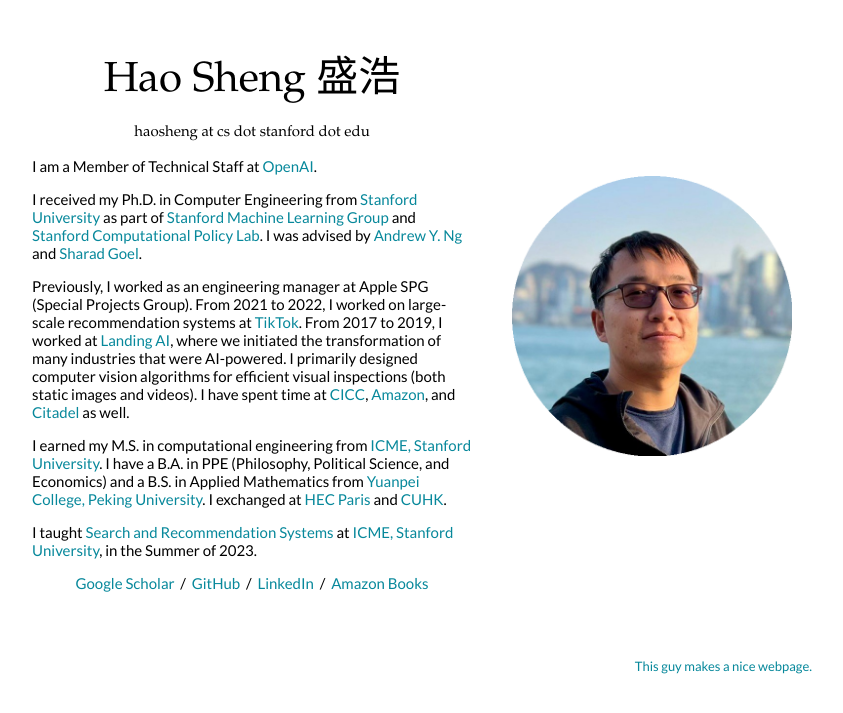
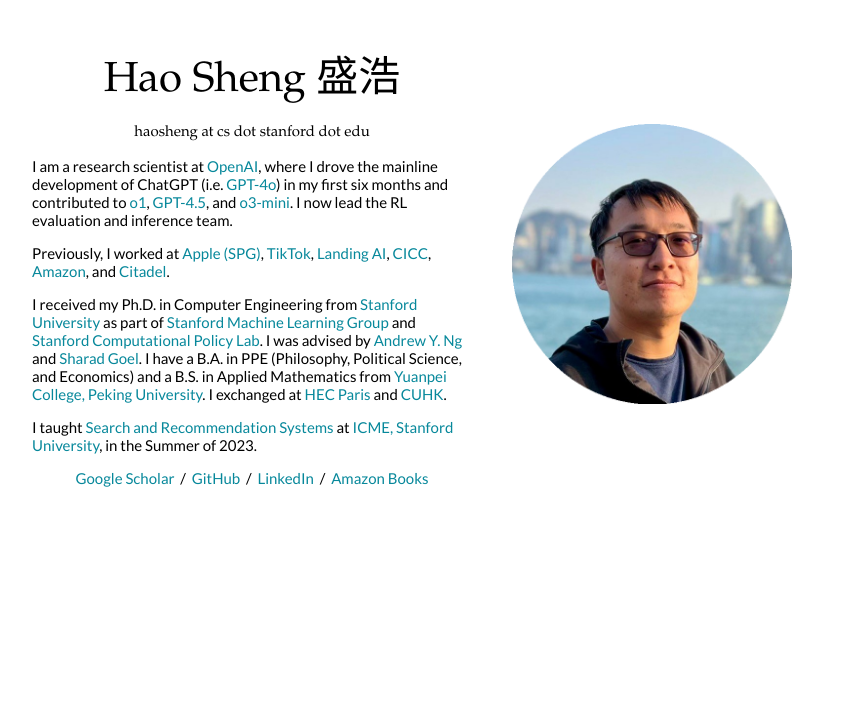
Before and after one commit to haossr/haossr.github.io, a Jekyll site: the page built from _posts/2016-06-07-cs231a.markdown, in a window 1280 px wide. Shown: the top 713 px of the page, without its empty margins (228-1071 px from the left). Built offline with Jekyll 4.4.1, drawn with Linux system fonts in a browser that asks for light colours.

Commit message:
Fix local build and serve by pinning ffi for macOS and excluding vendor from Jekyll; also update .gitignore and bio links, and remove footer attribution. Includes updated Gemfile.lock from bundle update.
🤖 Generated with [Claude Code](https://claude.ai/code)

Co-Authored-By: Claude <noreply@anthropic.com>

```diff
--- a/Gemfile
+++ b/Gemfile
@@ -1,2 +1,3 @@
 source 'https://rubygems.org'
 gem 'github-pages', group: :jekyll_plugins
+gem 'ffi', '~> 1.15'
--- a/_config.yml
+++ b/_config.yml
@@ -102,3 +102,4 @@ exclude:
   - todo.txt
   - _temp/index.html
   - _temp/
+  - vendor/
--- a/_includes/bio.html
+++ b/_includes/bio.html
@@ -1,22 +1,14 @@
 <p>
-I am a Member of Technical Staff at <a href="https://openai.com/">OpenAI</a>.
+I am a research scientist at <a href="https://openai.com/">OpenAI</a>, where I drove the mainline development of ChatGPT (i.e. <a href="https://openai.com/index/gpt-4o-system-card/">GPT-4o</a>) in my first six months and contributed to <a href="https://openai.com/openai-o1-contributions/#:~:text=Hao%20Sheng">o1</a>, <a href="https://openai.com/index/introducing-gpt-4-5/#:~:text=Hao%20Sheng">GPT-4.5</a>, and <a href="https://openai.com/index/openai-o3-mini/#:~:text=Hao%20Sheng">o3-mini</a>. I now lead the RL evaluation and inference team.
+</p>
+
+<p>
+Previously, I worked at <a href="https://www.apple.com/">Apple (SPG)</a>, <a href="https://www.tiktok.com/en/">TikTok</a>, <a href="https://www.landing.ai">Landing AI</a>, <a href="http://www.cicc.com/index_en.xhtml">CICC</a>, <a href="https://www.aboutamazon.com/">Amazon</a>, and <a href="https://www.citadel.com/">Citadel</a>.
 </p>
 
 <p>
 I received my Ph.D. in Computer Engineering from  <a href="https://www.stanford.edu/">Stanford University</a> as part of <a href="https://stanfordmlgroup.github.io/">Stanford Machine Learning Group</a> and <a href="https://policylab.stanford.edu/">Stanford Computational Policy Lab</a>. I was advised by <a href="https://en.wikipedia.org/wiki/Andrew_Ng">Andrew Y. Ng</a> and <a href="https://5harad.com/">Sharad Goel</a>.
-</p>
-
-<p>
-Previously, I worked as an engineering manager at Apple SPG (Special Projects Group).
-From 2021 to 2022, I worked on large-scale recommendation systems at <a href="https://www.tiktok.com/en/">TikTok</a>.
-From 2017 to 2019, I worked at <a href="https://www.landing.ai">Landing AI</a>, where we initiated the transformation of many industries that were AI-powered.
-I primarily designed computer vision algorithms for efficient visual inspections (both static images and videos).
-I have spent time at <a href="http://www.cicc.com/index_en.xhtml">CICC</a>, <a href="https://www.aboutamazon.com/">Amazon</a>, and <a href="https://www.citadel.com/">Citadel</a> as well.
-</p>
-
-<p>
-I earned my M.S. in computational engineering from <a href="http://icme.stanford.edu">ICME, Stanford University</a>.
-I have a B.A. in PPE (Philosophy, Political Science, and Economics) and a B.S. in Applied Mathematics from <a href="http://english.pku.edu.cn/">Yuanpei College, Peking University</a>.
+I have a B.A. in PPE (Philosophy, Political Science, and Economics) and a B.S. in Applied Mathematics from <a href="https://yuanpei.pku.edu.cn/en/aboutyuanpei/collegeprofile/index.htm">Yuanpei College, Peking University</a>.
 I exchanged at <a href="https://www.hec.edu/en"> HEC Paris</a> and <a href="http://www.cuhk.edu.hk/">CUHK</a>.
 </p>
 
--- a/_layouts/default.html
+++ b/_layouts/default.html
@@ -247,7 +247,6 @@
             <td style="padding:0px">
               <br>
               <p style="text-align:right;font-size:small;">
-                <a style="font-size:small;" href="https://jonbarron.info">This guy makes a nice webpage.</a>
               </p>
             </td>
           </tr>
```
Also changed, not shown: Gemfile.lock, 1 other file.
